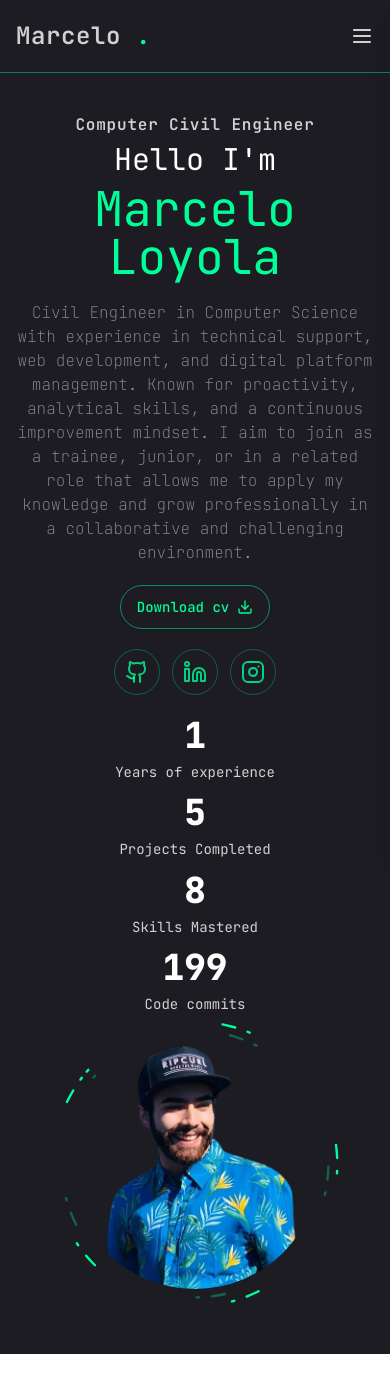
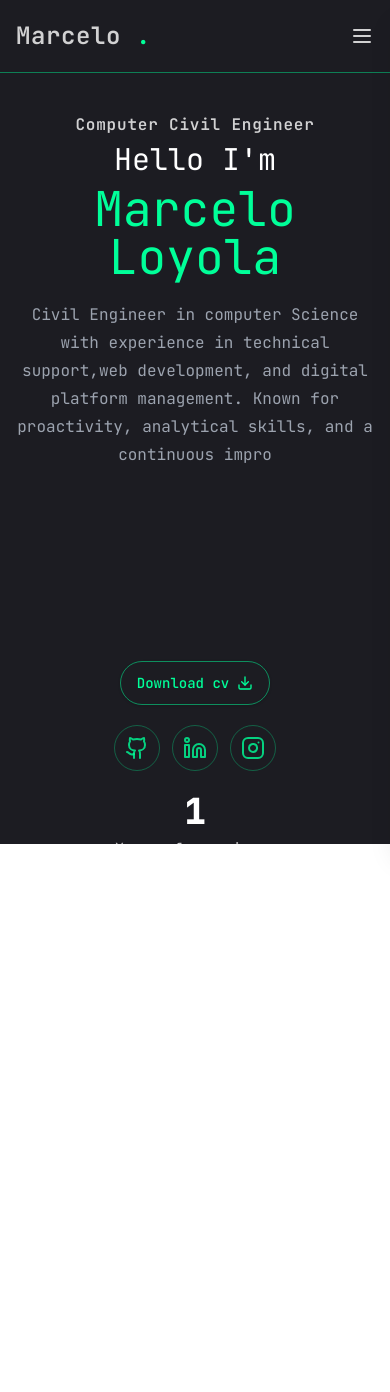
Before and after one commit to Blacklifth/myportfolio, a Next.js app: page / in a window 390 px wide. Shown: the top 1392 px of the page. Before the commit the page ends 1354 px from the top, so only its background shows below. Built offline with nearby package versions, Linux system fonts and the light colour scheme.

Commit message:
Added motion to transition between pages, added motion to home page hero text. Created HomeDescription, PageTransition, Stairs, StairTransition. Componentes. Created Hook use Type writer for motion text.

```diff
--- a/app/globals.css
+++ b/app/globals.css
@@ -77,7 +77,7 @@
         @apply border-border;
     }
     body {
-        @apply bg-background text-foreground;
+        @apply bg-bodyColor text-foreground;
     }
     .hoverEffect {
         @apply transition-all duration-300 cursor-pointer ease-in-out;
--- a/app/layout.tsx
+++ b/app/layout.tsx
@@ -2,6 +2,8 @@ import type { Metadata } from "next";
 import localFont from "next/font/local";
 import "./globals.css";
 import Header from "@/components/Header";
+import PageTransition from "@/components/PageTransition";
+import StairTransition from "@/components/StairTransition";
 
 //FONT TYPE
 
@@ -24,8 +26,9 @@ export default function RootLayout({
     return (
         <html lang="en">
             <body className={`${raleway.variable} antialiased`}>
-                <Header></Header>
-                {children}
+                <Header />
+                <StairTransition />
+                <PageTransition>{children}</PageTransition>
             </body>
         </html>
     );
--- a/app/page.tsx
+++ b/app/page.tsx
@@ -1,4 +1,5 @@
 import Container from "@/components/Container";
+import HomeDescription from "@/components/HomeDescription";
 import Photo from "@/components/Photo";
 import SocialLinks from "@/components/SocialLinks";
 import Statistics from "@/components/Statistics";
@@ -6,7 +7,7 @@ import { Button } from "@/components/ui/button";
 import { Download } from "lucide-react";
 export default function Home() {
     return (
-        <div className="bg-bodyColor text-white/80">
+        <div className="bg-bodyColor  text-white/80">
             <Container className="py-10 grid grid-cols-1 md:grid-cols-2 gp-10">
                 <div className="flex flex-col items-center md:items-start gap-5 md:gap-7 text-center md:text-start">
                     <div>
@@ -20,17 +21,13 @@ export default function Home() {
                             Marcelo Loyola
                         </h1>
                     </div>
-                    <p className="w-auto md:max-w[500px] text-white/50 font-thin leading-6 ">
-                        Civil Engineer in Computer Science with experience in
-                        technical support, web development, and digital platform
-                        management. Known for proactivity, analytical skills,
-                        and a continuous improvement mindset. I aim to join as a
-                        trainee, junior, or in a related role that allows me to
-                        apply my knowledge and grow professionally in a
-                        collaborative and challenging environment.
-                    </p>
+                    <div className="w-full h-[340px] md:h-[170px] relative">
+                        <div className="absolute top-0 left-0 w-full h-full">
+                            <HomeDescription />
+                        </div>
+                    </div>
                     <Button className="bg-transparent rounded-full border border-lightSky/50 text-lightSky hover:bg-hoverColor hover:text-black hoverEffect h-11">
-                        Download cv <Download />{" "}
+                        Download cv <Download />
                     </Button>
                     <SocialLinks />
                     <Statistics />
--- a/components/Header.tsx
+++ b/components/Header.tsx
@@ -15,7 +15,7 @@ const Header = () => {
     return (
         <header
             className="border-b
-         border-b-hoverColor/50 bg-bodyColor text-white/80 "
+         border-b-hoverColor/50 bg-bodyColor text-white/80 sticky top-0 z-50"
         >
             <Container
                 className="py-5 flex items-center
--- /dev/null
+++ b/components/HomeDescription.tsx
@@ -0,0 +1,45 @@
+"use client";
+
+import { useTypeWriter } from "@/hooks/use-type-writer";
+import { useEffect, useState } from "react";
+import { motion } from "motion/react";
+
+const HomeDescription = () => {
+    const [hasLoaded, setHasLoaded] = useState(false);
+    const description =
+        " Civil Engineer in computer Science with experience in technical support,web development, and digital platform management. Known for proactivity, analytical skills, and a continuous improvement mindset. I aim to join as a trainee, Junior or join in a related role that allows me to apply my knowledge and grow professionally in a collaborative and challenging environment.";
+
+    const { displayedText, isComplete } = useTypeWriter(description, 30);
+
+    useEffect(() => {
+        setHasLoaded(true);
+    }, []);
+    return (
+        <motion.p
+            className="w-auto font-normal leading-7 mb-6 min-h-30"
+            initial={{ opacity: 0 }}
+            animate={{ opacity: 1 }}
+            transition={{ delay: 1, duration: 0.5 }}
+        >
+            {hasLoaded ? (
+                displayedText.split("").map((char, index) => (
+                    <motion.span
+                        key={index}
+                        initial={{ color: "rgb(156 163 175)" }}
+                        animate={{
+                            color: isComplete
+                                ? "rgb(255 255 255)"
+                                : "rgb(156 163 175)",
+                        }}
+                        transition={{ duration: 0.5, delay: index * 0.03 }}
+                    >
+                        {char}
+                    </motion.span>
+                ))
+            ) : (
+                <span>{description}</span>
+            )}
+        </motion.p>
+    );
+};
+export default HomeDescription;
--- /dev/null
+++ b/components/PageTransition.tsx
@@ -0,0 +1,33 @@
+"use client";
+import React from "react";
+import { AnimatePresence, motion } from "motion/react";
+import { usePathname } from "next/navigation";
+
+interface Props {
+    children: React.ReactNode;
+    className?: string;
+}
+
+const PageTransition = ({ children, className }: Props) => {
+    const pathname = usePathname();
+    return (
+        <AnimatePresence>
+            <div key={pathname}>
+                <motion.div
+                    initial={{ opacity: 1 }}
+                    animate={{
+                        opacity: 0,
+                        transition: {
+                            delay: 1,
+                            duration: 0.4,
+                            ease: "easeInOut",
+                        },
+                    }}
+                    className="h-screen w-screen fixed bg-bodyColor top-0 pointer-events-none"
+                ></motion.div>
+                {children}
+            </div>
+        </AnimatePresence>
+    );
+};
+export default PageTransition;
--- /dev/null
+++ b/components/StairTransition.tsx
@@ -0,0 +1,19 @@
+"use client";
+import { AnimatePresence } from "motion/react";
+import { usePathname } from "next/navigation";
+import Stairs from "./Stairs";
+
+const StairTransition = () => {
+    const pathname = usePathname();
+
+    return (
+        <AnimatePresence mode="wait">
+            <div key={pathname}>
+                <div className="h-screen w-screen fixed top-0 left-0 right-0 pointer-events-none  z-40 flex">
+                    <Stairs />
+                </div>
+            </div>
+        </AnimatePresence>
+    );
+};
+export default StairTransition;
--- /dev/null
+++ b/components/Stairs.tsx
@@ -0,0 +1,41 @@
+import { motion } from "motion/react";
+
+//stair animation transition between pages
+
+const Stairs = () => {
+    const stairAnimation = {
+        initial: { top: "0%" },
+        animate: {
+            top: "100%",
+        },
+        exit: {
+            top: ["100%", "0%"],
+        },
+    };
+    const reverseIndex = (index: number) => {
+        //number of transitions
+        const totalSteps = 10;
+        return totalSteps - index - 1;
+    };
+    return (
+        <>
+            {[...Array(10)].map((_, index) => (
+                <motion.div
+                    key={index}
+                    variants={stairAnimation}
+                    initial="initial"
+                    animate="animate"
+                    exit="exit"
+                    transition={{
+                        duration: 0.4,
+                        ease: "easeInOut",
+                        delay: reverseIndex(index) * 0.1,
+                    }}
+                    className="w-full h-full bg-white relative"
+                ></motion.div>
+            ))}
+        </>
+    );
+};
+
+export default Stairs;
--- /dev/null
+++ b/hooks/use-type-writer.tsx
@@ -0,0 +1,20 @@
+import { useEffect, useState } from "react";
+
+export function useTypeWriter(text: string, speed: number = 50) {
+    const [displayedText, setDisplayedText] = useState("");
+    const [isComplete, setIsComplete] = useState(false);
+    useEffect(() => {
+        let i = 0;
+        const timer = setInterval(() => {
+            if (i < text.length) {
+                setDisplayedText((prev) => prev + text.charAt(i));
+                i++;
+            } else {
+                clearInterval(timer);
+                setIsComplete(true);
+            }
+        }, speed);
+        return () => clearInterval(timer);
+    }, [text, speed]);
+    return { displayedText, isComplete };
+}
```
